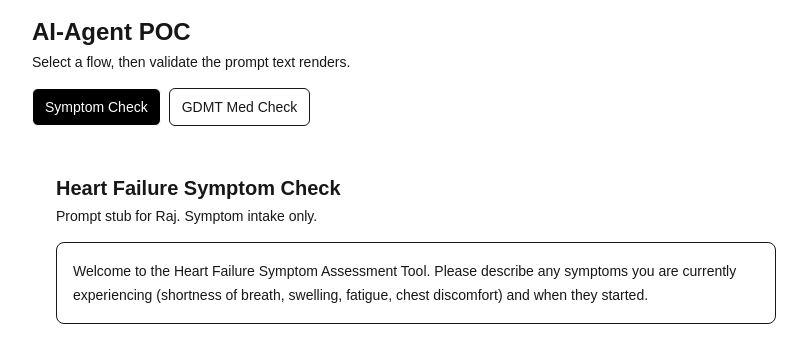
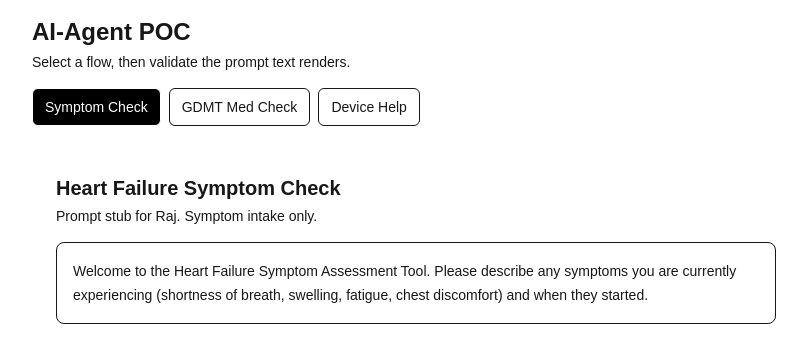
Before and after one commit to ashpho/ai-agent, a Next.js app: page / in a window 1280 px wide. Shown: the top 362 px of the page, without its empty margins (224-1031 px from the left). Built offline with nearby package versions, Linux system fonts and the light colour scheme.

Commit message:
device check added to page

```diff
--- a/src/app/page.tsx
+++ b/src/app/page.tsx
@@ -3,9 +3,12 @@
 import * as React from "react";
 import { SymptomCheckerChat } from "./components/symptom-checker-chat";
 import MedCheckChat from "./components/med-check-chat";
+import DeviceAgentChat from "./components/device-agent-chat";
+
+type Mode = "symptoms" | "meds" | "device";
 
 export default function Home() {
-  const [mode, setMode] = React.useState<"symptoms" | "meds">("symptoms");
+  const [mode, setMode] = React.useState<Mode>("symptoms");
 
   return (
     <main className="p-4">
@@ -35,10 +38,22 @@ export default function Home() {
           >
             GDMT Med Check
           </button>
+
+          <button
+            type="button"
+            onClick={() => setMode("device")}
+            className={`rounded-md px-3 py-2 text-sm border ${
+              mode === "device" ? "bg-black text-white" : "bg-white"
+            }`}
+          >
+            Device Help
+          </button>
         </div>
 
         <div className="mt-6">
-          {mode === "symptoms" ? <SymptomCheckerChat /> : <MedCheckChat />}
+          {mode === "symptoms" && <SymptomCheckerChat />}
+          {mode === "meds" && <MedCheckChat />}
+          {mode === "device" && <DeviceAgentChat />}
         </div>
       </div>
     </main>
```
